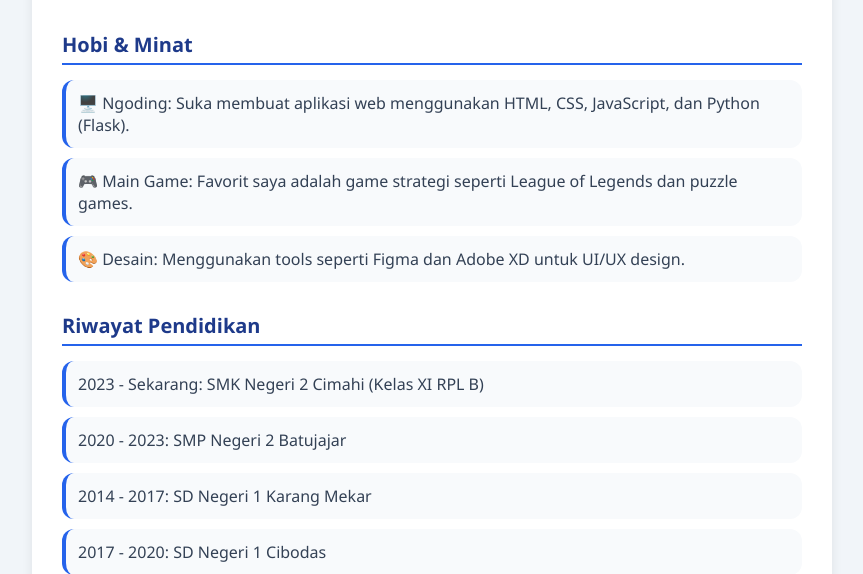
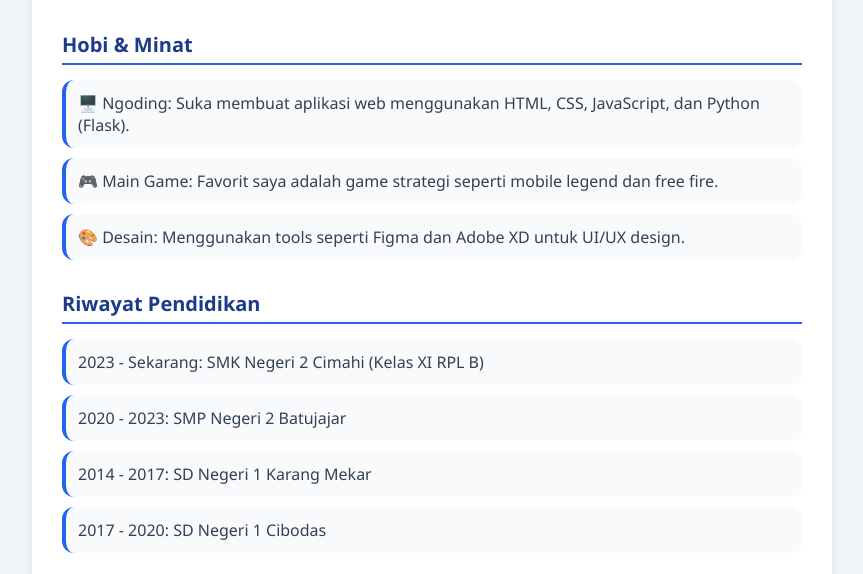
Before and after one commit to KAA070209/Homepage, a Flask app: page /profil in a window 1280 px wide. Shown: the part 1110-1684 px from the top of the page, without its empty margins (328-1191 px from the left). Run offline with Flask 3, Linux system fonts and the light colour scheme.

Commit message:
Update file profil

```diff
--- a/templates/profil.html
+++ b/templates/profil.html
@@ -318,7 +318,7 @@
         <h3>Hobi & Minat</h3>
         <ul class="hobbies-list">
           <li>🖥️ Ngoding: Suka membuat aplikasi web menggunakan HTML, CSS, JavaScript, dan Python (Flask).</li>
-          <li>🎮 Main Game: Favorit saya adalah game strategi seperti League of Legends dan puzzle games.</li>
+          <li>🎮 Main Game: Favorit saya adalah game strategi seperti mobile legend dan free fire.</li>
           <li>🎨 Desain: Menggunakan tools seperti Figma dan Adobe XD untuk UI/UX design.</li>
         </ul>
       </div>
```
